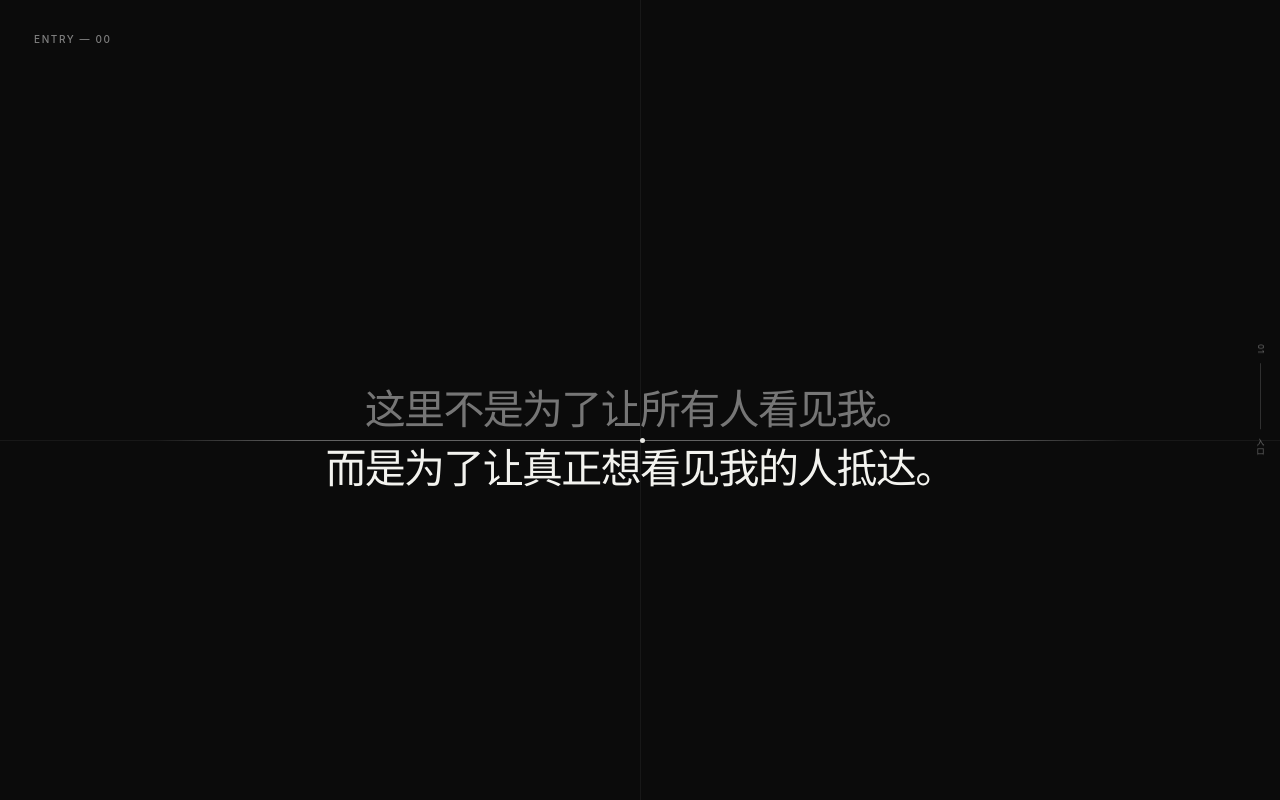
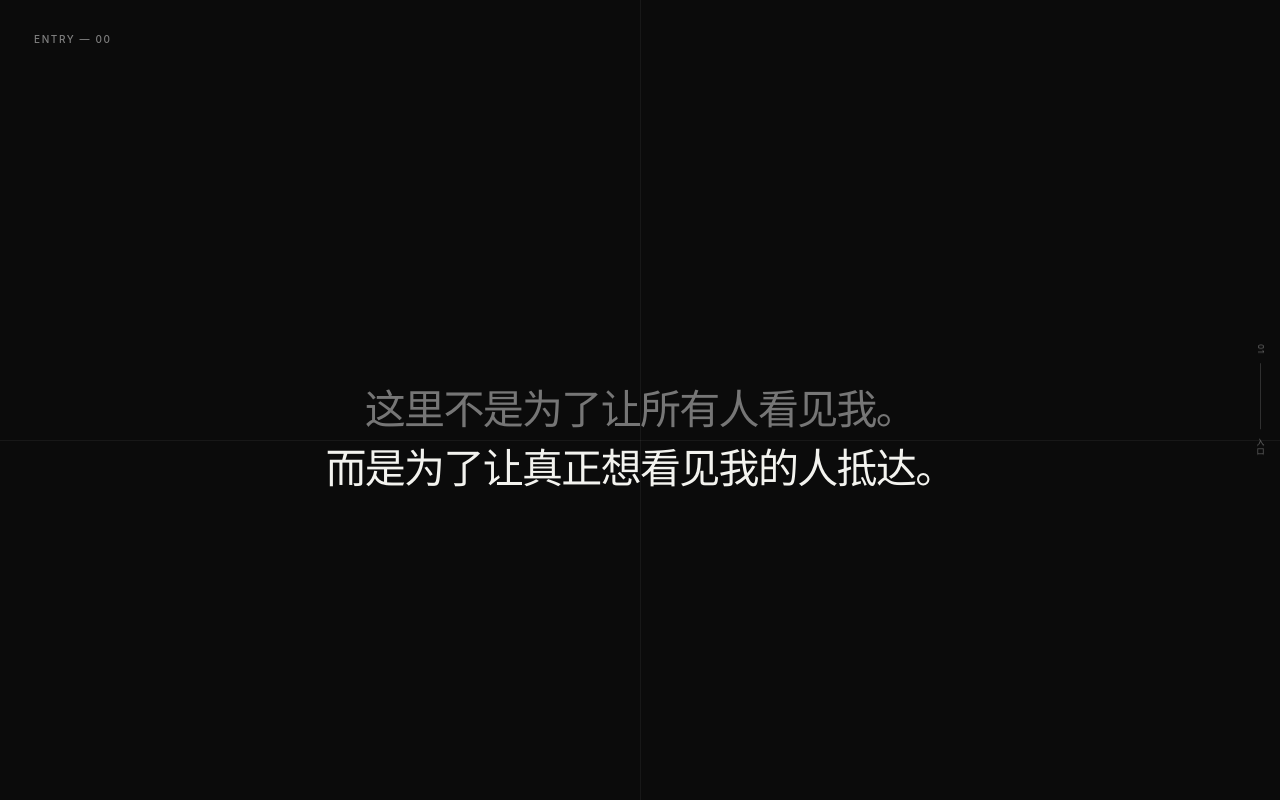
Before and after one commit to OrandoLee/introducing_website, a React (Vite) app: page / in a window 1280 px wide. Shown: the top 800 px of the page. Built offline with nearby package versions, Linux system fonts and the light colour scheme; no server answers.

Commit message:
Refine cursor crosshair

```diff
--- a/src/components/Opening.tsx
+++ b/src/components/Opening.tsx
@@ -1,27 +1,27 @@
-import { PointerEvent, useState } from 'react'
+import { CSSProperties, PointerEvent, useState } from 'react'
 
 export function Opening() {
-  const [pointer, setPointer] = useState({ x: 0, y: 0 })
+  const [pointer, setPointer] = useState({ x: 50, y: 50 })
   const move = (event: PointerEvent<HTMLElement>) => {
     const rect = event.currentTarget.getBoundingClientRect()
     setPointer({
-      x: (event.clientX - rect.left) / rect.width - 0.5,
-      y: (event.clientY - rect.top) / rect.height - 0.5,
+      x: ((event.clientX - rect.left) / rect.width) * 100,
+      y: ((event.clientY - rect.top) / rect.height) * 100,
     })
   }
 
   return (
-    <section className="opening dark-section" onPointerMove={move} aria-label="入口">
+    <section
+      className="opening dark-section"
+      style={{ '--cursor-x': `${pointer.x}%`, '--cursor-y': `${pointer.y}%` } as CSSProperties}
+      onPointerMove={move}
+      aria-label="入口"
+    >
       <div className="opening-index micro">ENTRY — 00</div>
+      <div className="opening-crosshair" aria-hidden="true"><i /><i /><span /></div>
       <div className="opening-copy">
         <p>这里不是为了让所有人看见我。</p>
         <p>而是为了让真正想看见我的人抵达。</p>
-      </div>
-      <div
-        className="opening-axis"
-        style={{ transform: `translate3d(${pointer.x * 14}px, ${pointer.y * 10}px, 0) rotate(${pointer.x * 0.7}deg)` }}
-      >
-        <i /><span className="axis-point" />
       </div>
       <div className="scroll-cue micro"><i />Scroll to enter</div>
     </section>
```
